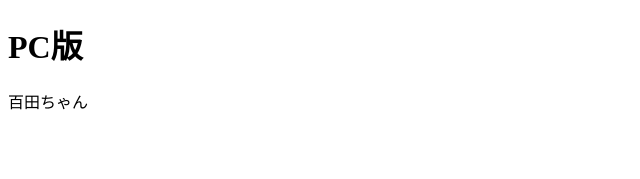
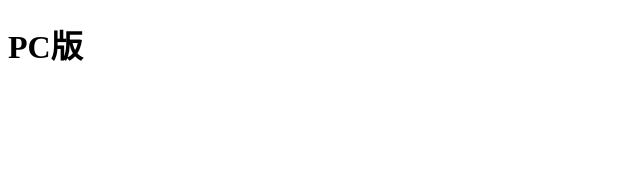
Before and after one commit to chikinaN/camFesOmiya2023, a Next.js app: page /PC in a window 1280 px wide. Shown: the top 179 px of the page, without its empty margins (0-640 px from the left). Built offline with nearby package versions, Linux system fonts and the light colour scheme.

Commit message:
Revert "百田ちゃんって書いたyo"

```diff
--- a/src/pages/PC/index.jsx
+++ b/src/pages/PC/index.jsx
@@ -2,7 +2,6 @@ const PCComponent = () => {
   return (
     <div>
       <h1>PC版</h1>
-      <div>百田ちゃん</div>
     </div>
   );
 };
```
